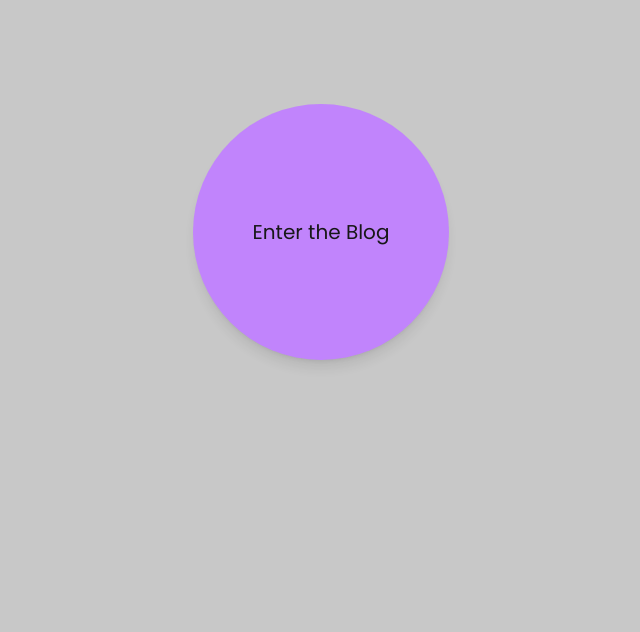
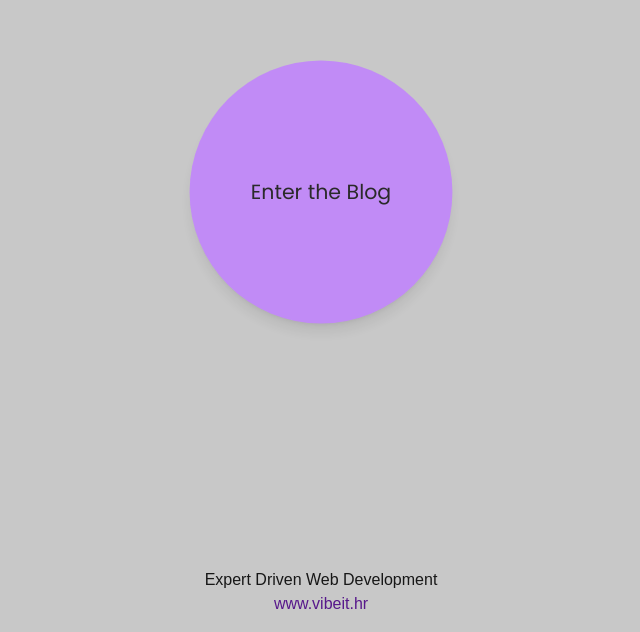
Before and after one commit to fadingbeat/dev-blog, a Next.js app: page / in a window 1280 px wide. Shown: the part 168-800 px from the top of the page, without its empty margins (319-959 px from the left). Built offline with nearby package versions, Linux system fonts and the light colour scheme; a web font is replaced by a local one.

Commit message:
id6-add-vibeit-url
change title

```diff
--- a/src/app/layout.js
+++ b/src/app/layout.js
@@ -30,8 +30,8 @@ const roboto = Roboto({
 });
 
 export const metadata = {
-  title: 'Create Next App',
-  description: 'Generated by create next app',
+  title: 'Frontend Development Blog',
+  description: 'Generated by Nikolina Požega',
 };
 
 export default function RootLayout({ children }) {
--- a/src/app/page.js
+++ b/src/app/page.js
@@ -1,80 +1,60 @@
-'use client'; // This directive marks the component as a Client Component
+'use client';
 
 import React, { useEffect } from 'react';
-// Removed: import { useRouter } from 'next/navigation'; // Corrected import for App Router
 
-// This component will be the default export for your Next.js root page
 export default function Home() {
-  // Removed: const router = useRouter(); // Initialize the router hook
-
-  // useEffect hook to handle system theme preference (light/dark mode)
   useEffect(() => {
-    // Check if the user's system prefers dark mode
     const mediaQuery = window.matchMedia('(prefers-color-scheme: dark)');
-
-    // Function to apply the theme based on the media query result
     const applyTheme = () => {
       if (mediaQuery.matches) {
-        // If dark mode is preferred, add the 'dark' class to the HTML element
         document.documentElement.classList.add('dark');
       } else {
-        // Otherwise, remove the 'dark' class (for light mode)
         document.documentElement.classList.remove('dark');
       }
     };
 
-    // Apply the theme immediately when the component mounts
     applyTheme();
-
-    // Add an event listener to react to changes in the system's theme preference
-    const listener = (event) => applyTheme();
+    const listener = () => applyTheme();
     mediaQuery.addEventListener('change', listener);
 
-    // Cleanup function: remove the event listener when the component unmounts
     return () => {
       mediaQuery.removeEventListener('change', listener);
     };
-  }, []); // Empty dependency array ensures this effect runs only once on mount
+  }, []);
 
-  // Function to handle the click event on the circle, navigating to the blog page
   const handleEnterClick = () => {
-    window.location.href = '/blog'; // Reverted to generic navigation to fix compilation issue
+    window.location.href = '/blog';
   };
 
   return (
-    // Main container for the component, covering the full screen height
-    // and centering its content using flexbox.
-    // Background color adapts to light (white) or dark (gray-900) theme.
-    <div className="min-h-screen flex items-center justify-center bg-brand-background-light-300 dark:bg-brand-background-dark-950 transition-colors duration-500">
-      {/*
-        The pulsating circle element.
-        - rounded-full: Makes it a perfect circle.
-        - w-48 h-48: Sets a fixed size for the circle.
-        - bg-blue-500: Sets the background color of the circle.
-        - text-white: Sets the text color inside the circle.
-        - flex items-center justify-center: Centers the text vertically and horizontally.
-        - text-xl font-bold: Styles the text.
-        - cursor-pointer: Indicates it's clickable.
-        - shadow-lg: Adds a subtle shadow.
-        - hover:scale-105: Slight scale effect on hover for interactivity.
-        - transition-transform duration-300: Smooth transition for hover effect.
-        - animate-[pulse-medium_2s_infinite_ease-in-out]: Applies a custom pulsation animation.
-          Note: The keyframe animation 'pulse-medium' is defined globally via a style tag below.
-      */}
-      <button
-        onClick={handleEnterClick}
-        className="rounded-full w-64 h-64 bg-brand-highlight-400 dark:bg-brand-background-dark-900 flex items-center justify-center text-xl font-nav cursor-pointer shadow-lg hover:scale-105 transition-transform duration-300
-                   animate-[pulse-medium_2s_infinite_ease-in-out]"
-        aria-label="Enter the Blog" // Accessibility label for the button
-      >
-        Enter the Blog
-      </button>
+    <div className="min-h-screen flex flex-col bg-brand-background-light-300 dark:bg-brand-background-dark-950 transition-colors duration-500">
+      {/* Main content centered vertically */}
+      <main className="flex-grow flex items-center justify-center">
+        <button
+          onClick={handleEnterClick}
+          className="rounded-full w-64 h-64 bg-brand-highlight-400 dark:bg-brand-background-dark-900 flex items-center justify-center text-xl font-nav cursor-pointer shadow-lg hover:scale-105 transition-transform duration-300 animate-[pulse-medium_2s_infinite_ease-in-out]"
+          aria-label="Enter the Blog"
+        >
+          Enter the Blog
+        </button>
+      </main>
 
-      {/*
-        Inline style block for custom keyframe animation.
-        This is necessary because Tailwind CSS by default doesn't allow defining
-        arbitrary keyframes directly within utility classes.
-      */}
+      {/* Footer at the bottom with centered link */}
+      <footer className="py-4">
+        <div className="text-center">
+          <p>Expert Driven Web Development</p>
+          <a
+            href="https://www.vibeit.hr"
+            target="_blank"
+            rel="noopener noreferrer"
+            className="text-brand-primary-900 dark:text-brand-primary-300 hover:underline"
+          >
+            www.vibeit.hr
+          </a>
+        </div>
+      </footer>
+
+      {/* Custom pulse animation */}
       <style>
         {`
           @keyframes pulse-medium {
@@ -83,8 +63,8 @@ export default function Home() {
               opacity: 1;
             }
             50% {
-              transform: scale(1.05); /* Slightly larger */
-              opacity: 0.8; /* Slightly transparent */
+              transform: scale(1.05);
+              opacity: 0.8;
             }
           }
         `}
```
